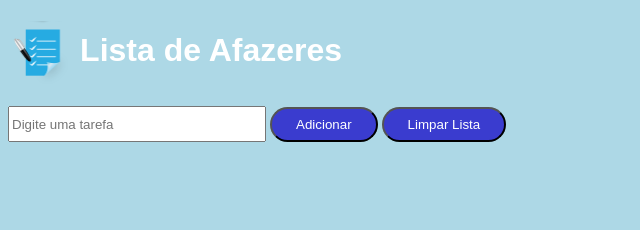
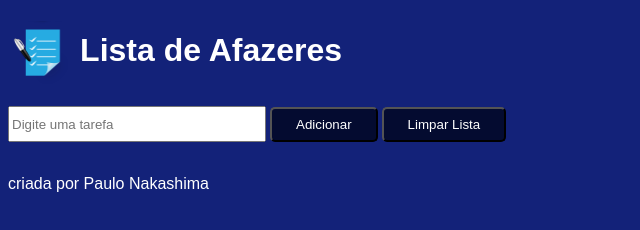
Before and after one commit to pnakashima/to-do-list, a plain HTML site: page index.html in a window 1280 px wide. Shown: the whole page, without its empty margins (0-640 px from the left). Drawn offline with Linux system fonts and the light colour scheme.

Commit message:
alterações diversas
css dos botoes
criar lista caso nao exista
footer
alteracao de titulo

```diff
--- a/css/style.css
+++ b/css/style.css
@@ -1,5 +1,5 @@
 body {
-    background: lightblue;
+    background: #132279;
 }
 
 header {
@@ -20,14 +20,14 @@ img {
 .botao {
     color: #FFFFFF;
     font-family: Arial, Helvetica, sans-serif;
-    background: #3a3ccf;
+    background: #040b30;
     padding: 8px 24px;
-    border-radius: 30px;
+    border-radius: 5px;
     transition-duration: 0.4s;
 }
 
 .botao:hover {
-    background-color: #5c79b9;
+    background: lightskyblue;
     color: white;
 }
 
@@ -62,3 +62,9 @@ label.to-do {
 label.done {
     text-decoration: line-through;
 }
+
+footer {
+    margin-top: 15px;
+    color: white;
+    font-family: Arial, Helvetica, sans-serif;
+}
--- a/index.html
+++ b/index.html
@@ -7,7 +7,7 @@
     <link rel="shortcut icon" href="img/favicon.ico" type="image/x-icon">
     <link rel="stylesheet" href="css/style.css">
     <script src="js/script.js"></script>
-    <title>Lista de Afazeres</title>
+    <title>Lista de Afazeres - DEVinHouse</title>
 </head>
 <body onload=listarTarefas()>
 
@@ -25,6 +25,7 @@
 
     <div id="divLista"></div>
 
+    <footer>criada por Paulo Nakashima</footer>
 
 </body>
 </html>
--- a/js/script.js
+++ b/js/script.js
@@ -135,6 +135,12 @@ function listarTarefas() {
 
     // ler a lista de tarefas do local storage
     lista = lerLocalStorage("listaTarefas")
+    // se não existir lista no local storage, armazenar uma vazia
+    if (!lista) {
+        lista = []
+        localStorage.setItem("listaTarefas", JSON.stringify(lista))
+    }
+
     // adicionar a lista na página novamente
     var divLista = document.getElementById("divLista")
     for (i=0; i<lista.length; i++) {
```
